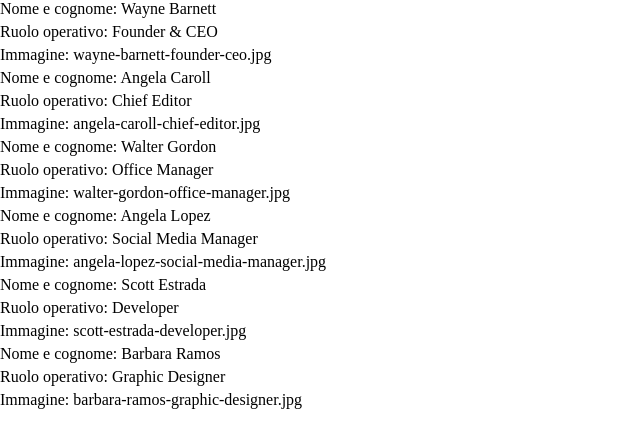
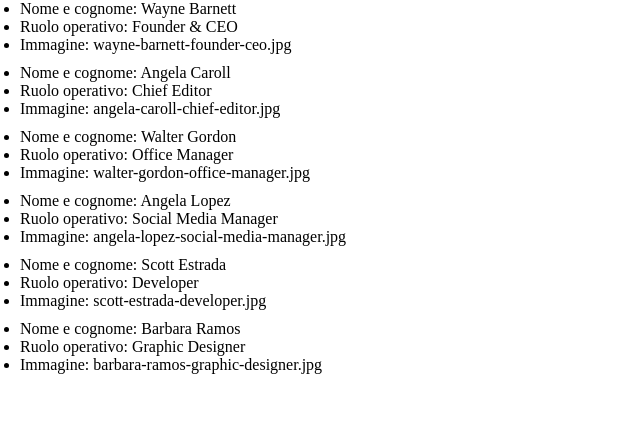
Before and after one commit to flavio-franceschetti/js-our-team, a plain HTML site: page index.html in a window 1280 px wide. Shown: the whole page, without its empty margins (0-640 px from the left). Drawn offline with Linux system fonts and the light colour scheme.

Commit message:
fix: optimize inner html code of team member

```diff
--- a/css/style.css
+++ b/css/style.css
@@ -5,5 +5,6 @@
 }
 
 .member {
-  margin-bottom: 5px;
+  margin-left: 20px;
+  margin-bottom: 10px;
 }
--- a/js/main.js
+++ b/js/main.js
@@ -52,8 +52,12 @@ for (let i = 0; i < teamMembers.length; i++) {
     "Immagine: " + memberImg
   );
 
-  // dopo aver stampato in console i valori creo degli elementi html dove inserirò i valori
-  valuesContainer.innerHTML += `<div class="member">Nome e cognome: ${memberName}</div>`;
-  valuesContainer.innerHTML += `<div class="member">Ruolo operativo: ${memberRole}</div>`;
-  valuesContainer.innerHTML += `<div class="member">Immagine: ${memberImg}</div>`;
+  // dopo aver stampato in console i valori una lista degli  html dove inserirò i valori
+  valuesContainer.innerHTML += `<div class="member">
+  <ul>
+    <li>Nome e cognome: ${memberName}</li>
+    <li>Ruolo operativo: ${memberRole}</li>
+    <li>Immagine: ${memberImg}</li>
+  </ul>
+  </div>`;
 }
```
